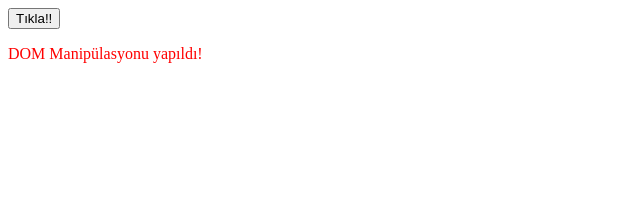
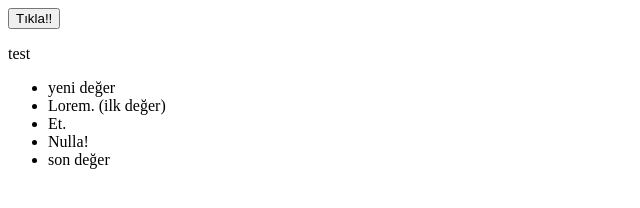
Before and after one commit to abdullahd07/kodluyoruzJs, a plain HTML site: page index.html in a window 1280 px wide. Shown: the whole page, without its empty margins (0-640 px from the left). Drawn offline with Linux system fonts and the light colour scheme.

Commit message:
liste öğleri dom müdahalesi

```diff
--- a/index.html
+++ b/index.html
@@ -5,12 +5,20 @@
     <meta charset="UTF-8">
     <meta name="viewport" content="width=device-width, initial-scale=1.0">
     <title>Document</title>
+    <!-- <script src="src/js/02-DOM.js"></script>-->
+    <!-- <script async src="src/js/03-DOM.js"></script> -->
+    <script async src="src/js/04-DOM.js"></script>
 </head>
 
 <body>
-    <script src="src/js/02-DOM.js"></script>
+
     <input type="button" id="btnClick" value="Tıkla!!" />
-    <p> test</p>
+    <p id="fullName"> test</p>
+    <ul id="liste">
+        <li>Lorem.</li>
+        <li>Et.</li>
+        <li>Nulla!</li>
+    </ul>
 </body>
 
 </html>
--- /dev/null
+++ b/src/js/03-DOM.js
@@ -0,0 +1,3 @@
+let fullName =prompt("Kullanıcı Adınızı Giriniz:")
+document.getElementById("fullName").innerHTML =fullName;
+console.log (fullName);
--- /dev/null
+++ b/src/js/04-DOM.js
@@ -0,0 +1,11 @@
+let firstItem =document.querySelector("#liste>li:first-Child");
+firstItem.innerHTML+=" (ilk değer)"
+
+let ulDom =document.querySelector("#liste");
+let liDom = document.createElement("li");
+let lastItem =document.createElement("li");
+liDom.innerHTML="yeni değer";
+lastItem.innerHTML="son değer";
+ulDom.prepend(liDom);
+ulDom.append(lastItem);
+console.log (firstItem);
```
